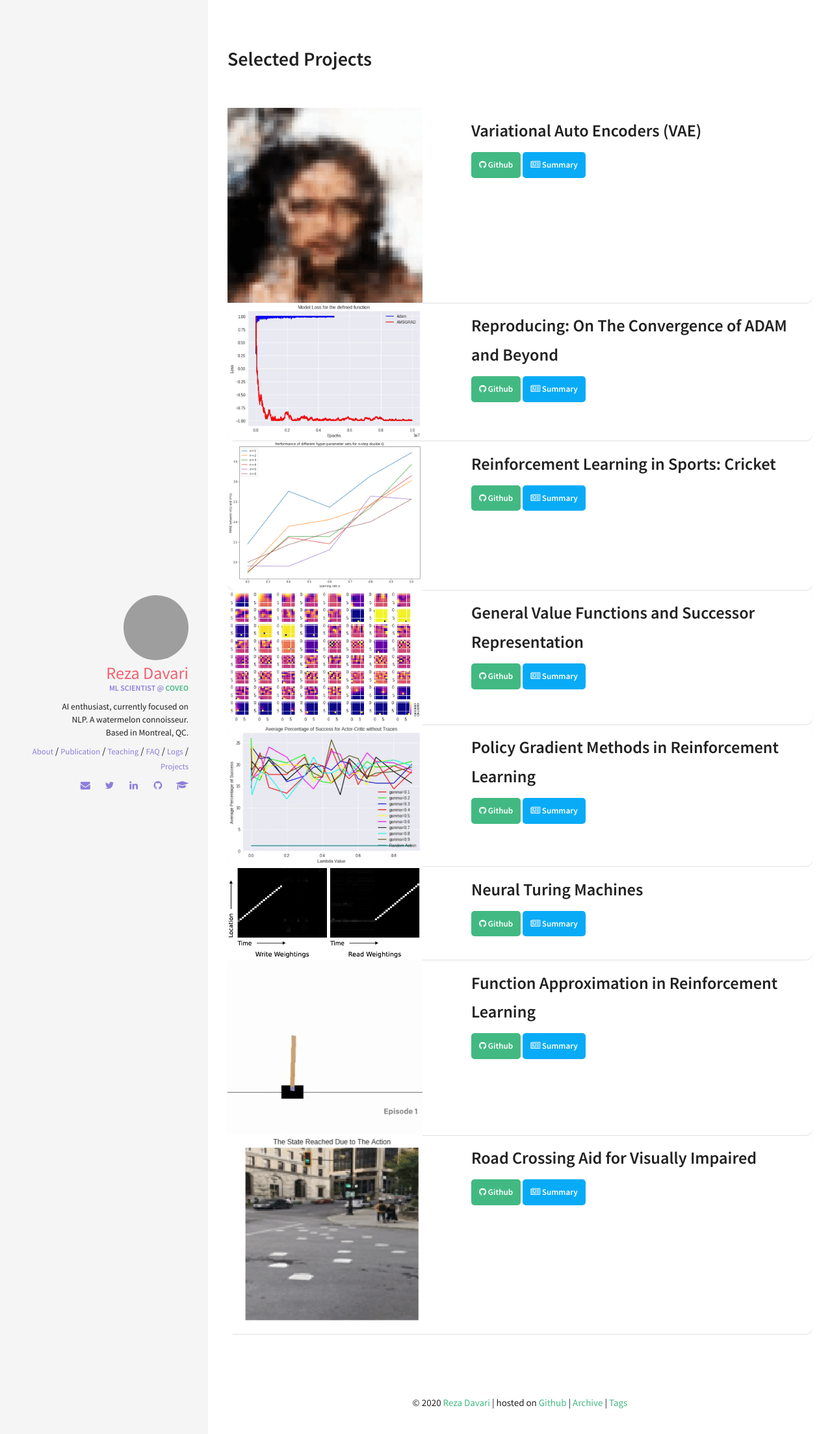
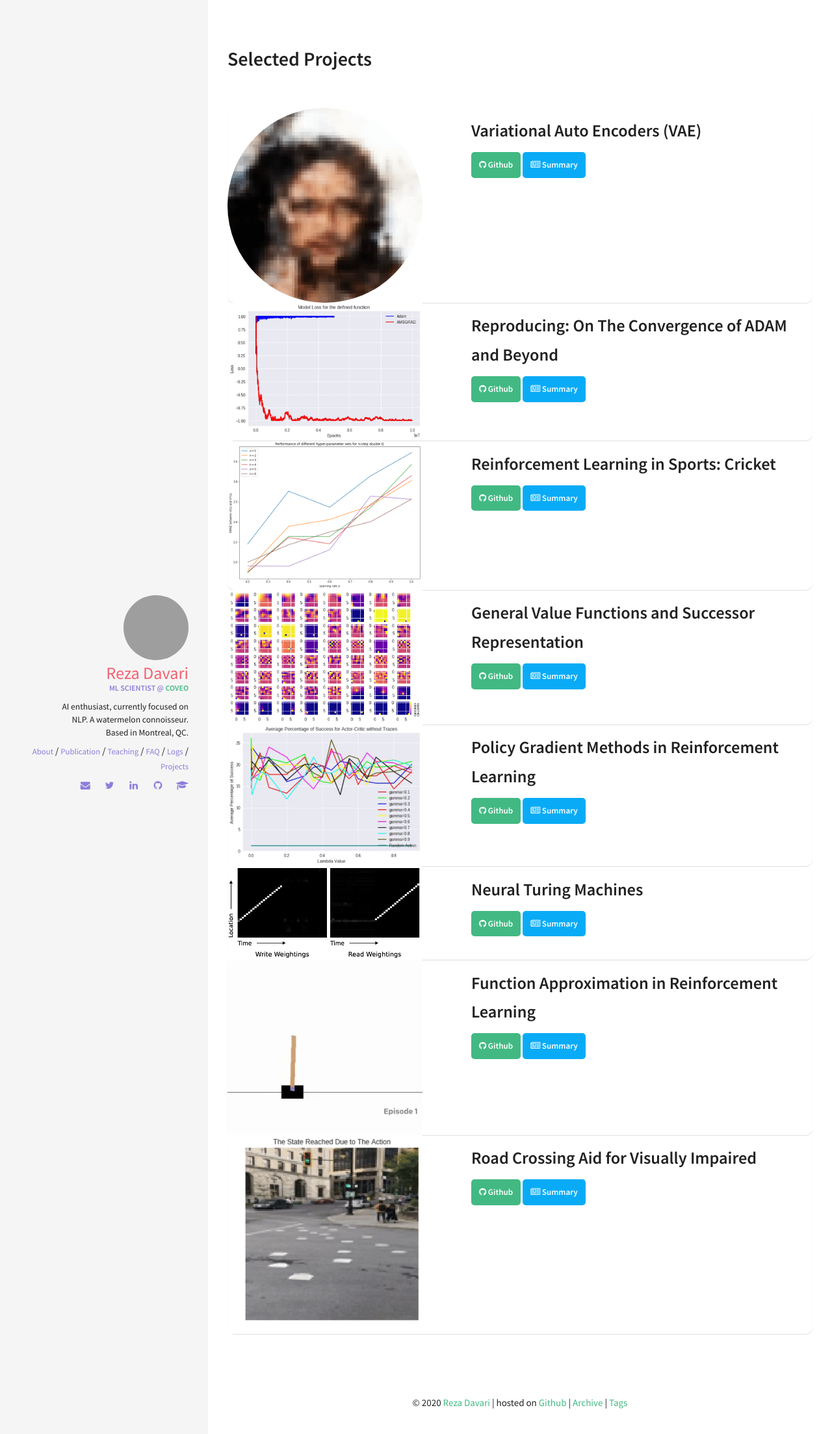
Before and after one commit to rezazzr/davari.io, a Jekyll site: the page built from projects.html, in a window 1280 px wide. Shown: the top 2207 px of the page at 65% size. Built offline with Jekyll 4.4.1, drawn with Linux system fonts in a browser that asks for light colours; grey boxes are pictures that could not be loaded.

Commit message:
modified so that some images can be round

```diff
--- a/projects.html
+++ b/projects.html
@@ -9,10 +9,10 @@ comments: false
 {% for proj in site.data.index.projects %}
 <div class="row project">
     <div class="col l4">
-        {% if proj.visual %}
-        <img style="max-hight: 320;" src="{{ site.url }}/assets/img/{{ proj.visual }}" width="320"/>
+        {% if proj.round %}
+        <img style="max-height: 320px; border-radius: 50%;" src="{{ site.url }}/assets/img/{{ proj.visual }}" width="320px"/>
         {% else %}
-        <img style="max-hight: 320;" src="{{ '/assets/img/reza_profile.png' | relative_url }}" width="320"/>
+        <img style="max-height: 320px;" src="{{ site.url }}/assets/img/{{ proj.visual }}" width="320px"/>
         {% endif %}
     </div>
     <div class="col l7 offset-l1">
```
